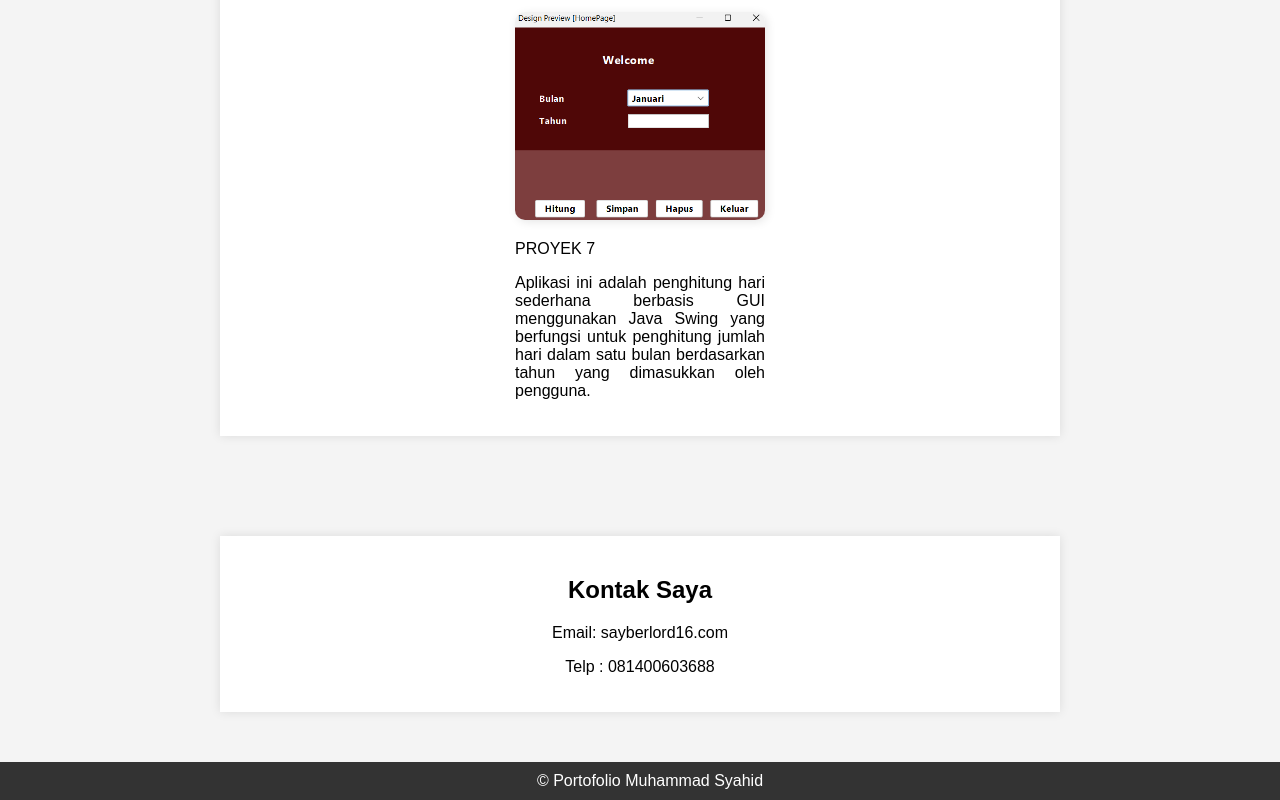
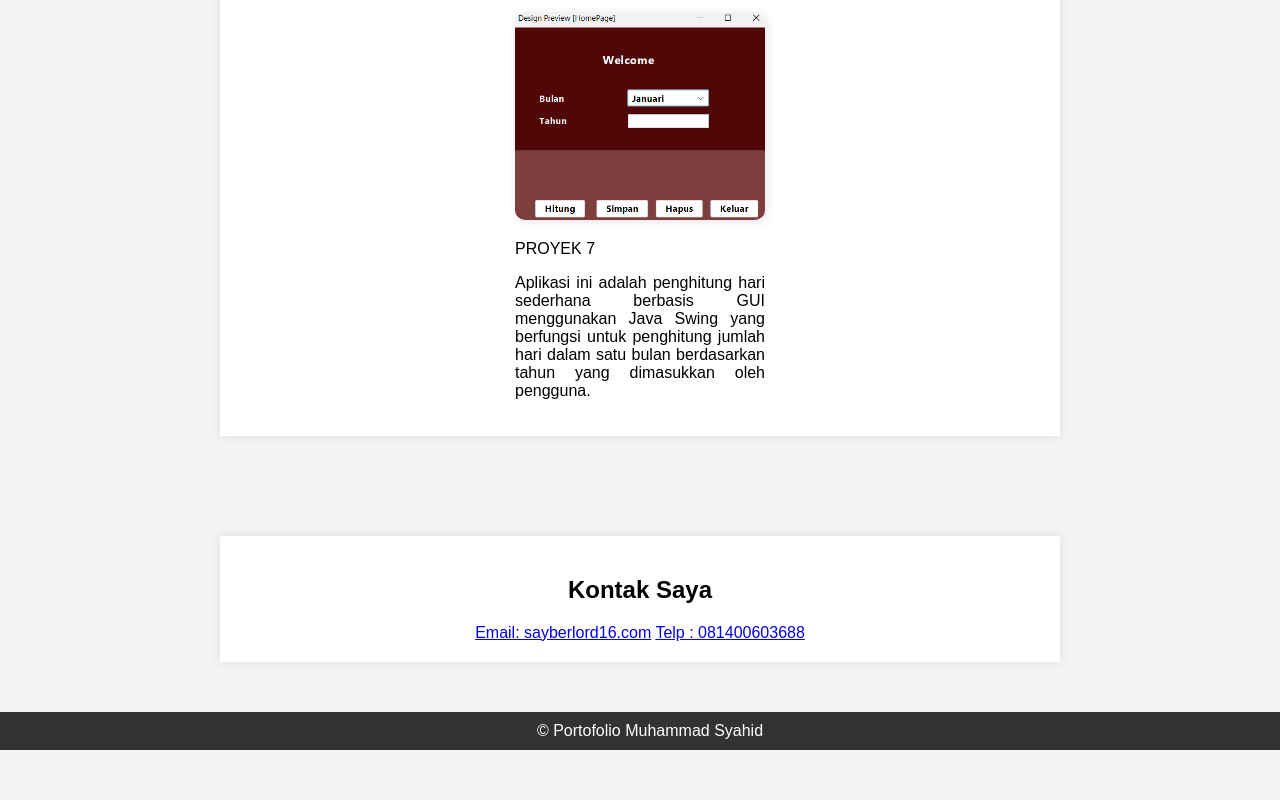
Before and after one commit to SAYBERlord217/portofolio.github.io, a plain HTML site: page index.html in a window 1280 px wide. Shown: the part 1552-2352 px from the top of the page. After the commit the page ends 2302 px from the top, so only its background shows below. Drawn offline with Linux system fonts and the light colour scheme.

Commit message:
Update index.html

```diff
--- a/index.html
+++ b/index.html
@@ -134,8 +134,8 @@
     <section id="contact">
         <div class="container">
             <h2>Kontak Saya</h2>
-            <p>Email: sayberlord16.com</p>
-            <p>Telp : 081400603688</a></p>
+            <a href="https://mail.google.com/mail/u/0/#inboxm">Email: sayberlord16.com</a>
+            <a href="https://web.whatsapp.com">Telp : 081400603688</a>
         </div>
     </section>
 
```
